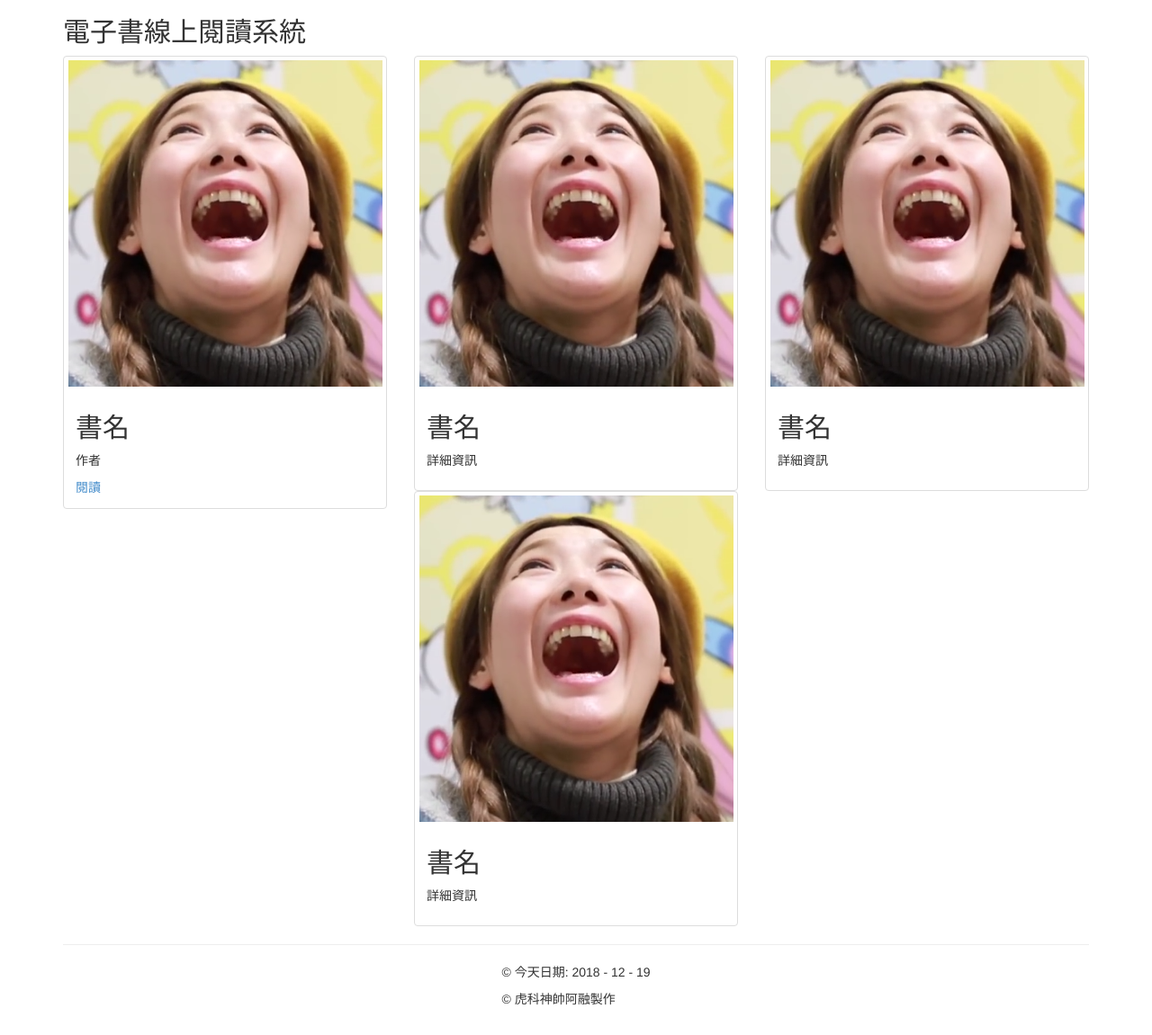
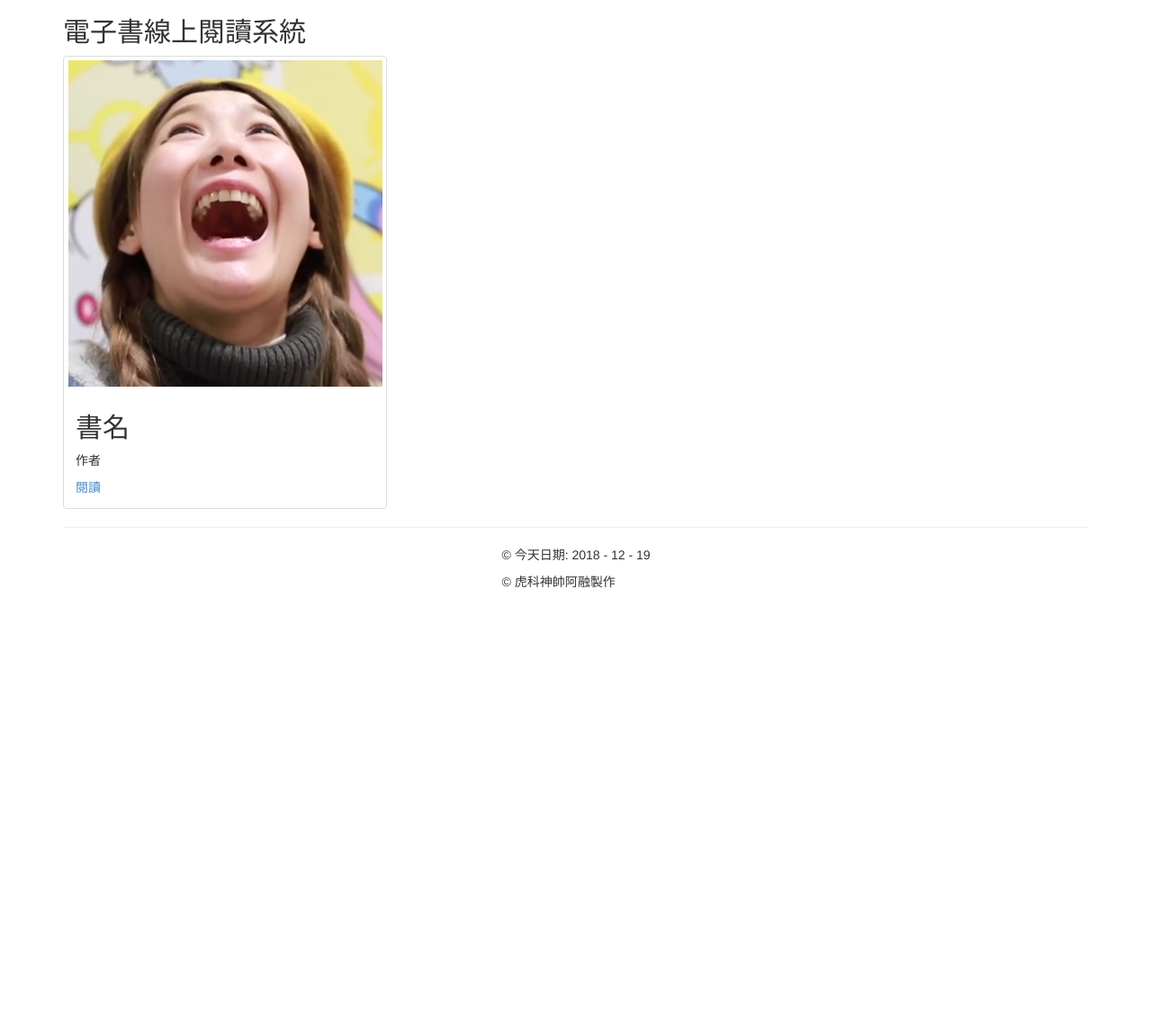
Before and after one commit to hank444tw/1119Work, an ASP.NET MVC app: page / in a window 1280 px wide. Shown: the part 51-1202 px from the top of the page at 90% size. After the commit the page ends 705 px from the top, so only its background shows below. Run offline with ASP.NET Core 8 and stand-ins for ASP.NET MVC 5, Linux system fonts and the light colour scheme; the project's own start-up code is not run, and a stand-in starts its controllers and pages; some libraries are stand-ins or nearby versions.

Commit message:
新增View完成,圖片上船名稱改ID

```diff
--- a/1119Work/Controllers/HomeController.cs
+++ b/1119Work/Controllers/HomeController.cs
@@ -102,7 +102,7 @@ namespace _1119Work.Controllers
         }*/
 
         [HttpPost]
-        public ActionResult CreateMember(string Mem_id,string Mem_password,string Mem_name)
+        public ActionResult CreateMember(string Mem_id,string Mem_password, HttpPostedFileBase file)
         {
             var test_id = db.Member.Where(m => m.Mem_id == Mem_id).FirstOrDefault();
             if(test_id != null)
@@ -113,9 +113,19 @@ namespace _1119Work.Controllers
             Member member = new Member();
             member.Mem_id = Mem_id;
             member.Mem_password = Mem_password;
-            member.Mem_name = Mem_name;
             db.Member.Add(member);
             db.SaveChanges();
+
+            var NowData = db.Member.Where(m => m.Mem_id == Mem_id).FirstOrDefault();
+            String BookID = NowData.Id.ToString();
+
+            if (file.ContentLength > 0)
+            {
+                var fileName = Path.GetExtension(file.FileName);
+                var path = Path.Combine(HttpContext.Server.MapPath("~/Image"), BookID + fileName);
+                file.SaveAs(path);
+            }
+
             return RedirectToAction("ListMember");
         }
 
--- a/1119Work/Views/Home/Index.cshtml
+++ b/1119Work/Views/Home/Index.cshtml
@@ -5,6 +5,7 @@
 <h2>電子書線上閱讀系統</h2>
 
 <div class="row">
+
     <div class="col-lg-4">
         <div class="thumbnail">
             <img src="~/Image/1.png" />
@@ -16,33 +17,4 @@
          </div>
     </div>
 
-    <div class="col-lg-4">
-        <div class="thumbnail">
-            <img src="~/Image/1.png" />
-            <div class="caption">
-                <h2>書名</h2>
-                <p>詳細資訊</p>
-            </div>
-        </div>
-    </div>
-
-    <div class="col-lg-4">
-        <div class="thumbnail">
-            <img src="~/Image/1.png" />
-            <div class="caption">
-                <h2>書名</h2>
-                <p>詳細資訊</p>
-            </div>
-        </div>
-    </div>
-
-    <div class="col-lg-4">
-        <div class="thumbnail">
-            <img src="~/Image/1.png" />
-            <div class="caption">
-                <h2>書名</h2>
-                <p>詳細資訊</p>
-            </div>
-        </div>
-    </div>
 </div>
```
Also changed, not shown: 1119Work/Views/Home/CreateMember.cshtml (+19 -11 lines), 1119Work/Views/Home/Upload.cshtml (+4 -3 lines).
